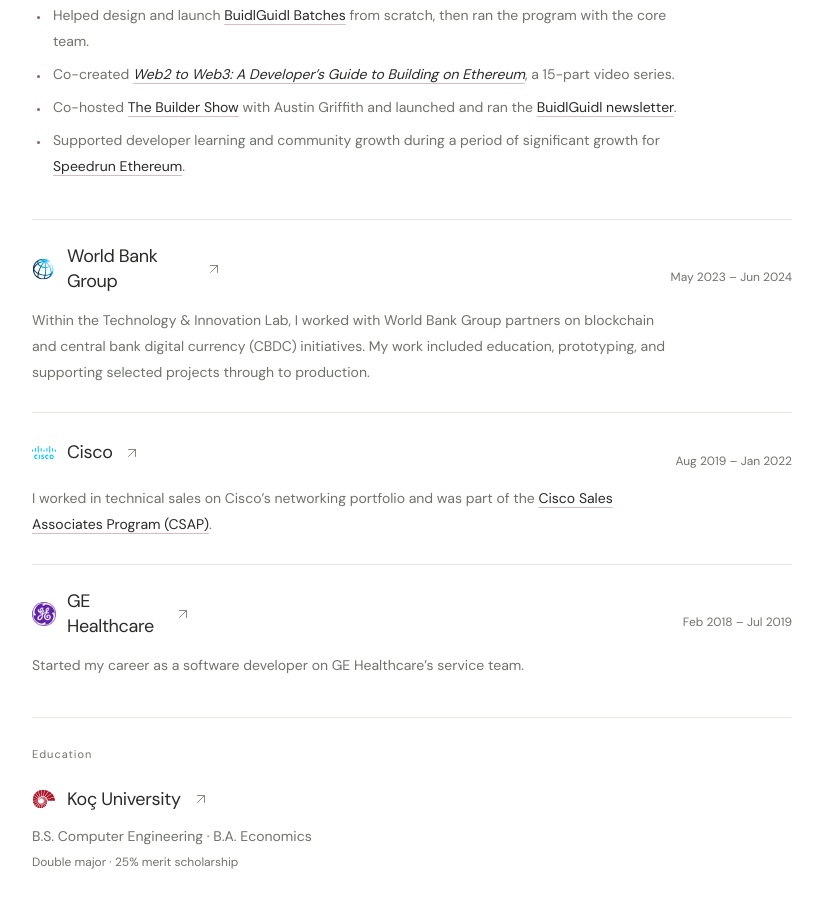
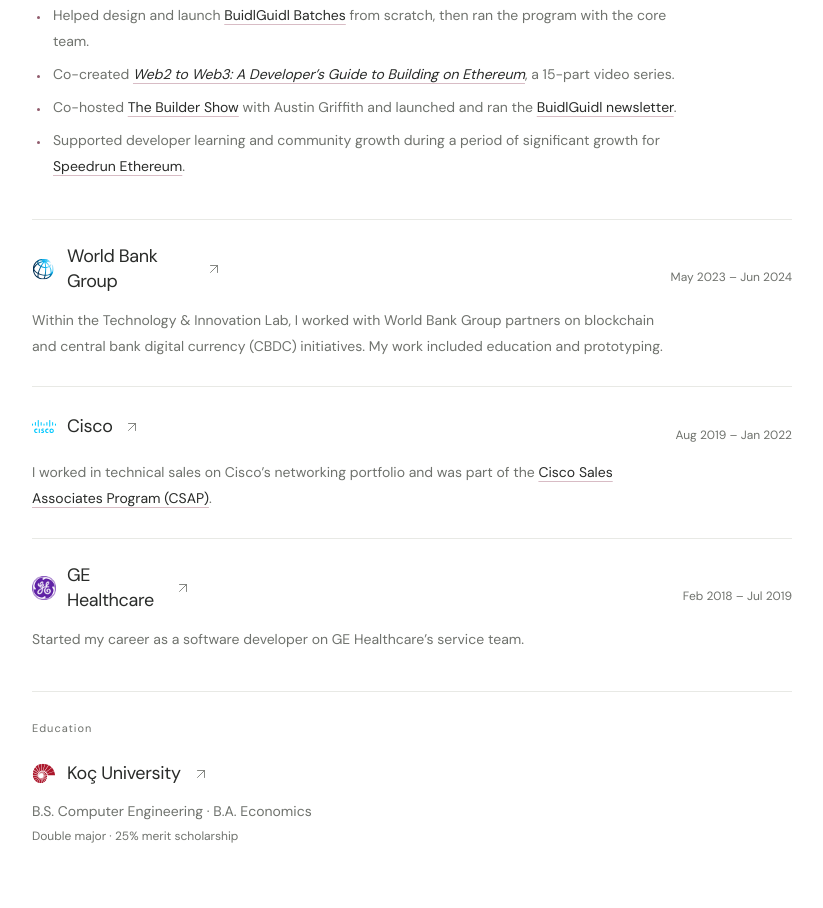
Before and after one commit to edakturk14/edakturk14.github.io, a website: page experience/index.html in a window 1280 px wide. Shown: the part 736-1644 px from the top of the page, without its empty margins (284-1107 px from the left). Drawn offline with Linux system fonts and the light colour scheme.

Commit message:
Simplify World Bank experience description

```diff
--- a/experience/index.html
+++ b/experience/index.html
@@ -82,7 +82,7 @@
           <h2 id="world-bank-title"><img class="company-logo" src="/assets/logos/world-bank.svg" width="24" height="24" alt="" aria-hidden="true" /><span>World Bank Group</span><a class="company-link" href="https://www.worldbank.org/" target="_blank" rel="noopener noreferrer" aria-label="Visit World Bank Group website" title="Visit World Bank Group website"><svg viewBox="0 0 20 20" aria-hidden="true"><path d="M5 15 15 5M5 5h10v10"/></svg></a></h2>
           <p class="role-period">May 2023 – Jun 2024</p>
         </header>
-        <p>Within the Technology &amp; Innovation Lab, I worked with World Bank Group partners on blockchain and central bank digital currency (CBDC) initiatives. My work included education, prototyping, and supporting selected projects through to production.</p>
+        <p>Within the Technology &amp; Innovation Lab, I worked with World Bank Group partners on blockchain and central bank digital currency (CBDC) initiatives. My work included education and prototyping.</p>
       </article>
 
       <article class="experience-role experience-role-compact" id="cisco" aria-labelledby="cisco-title">
```
Also changed, not shown: content/experience.html (+1 -1 lines).
